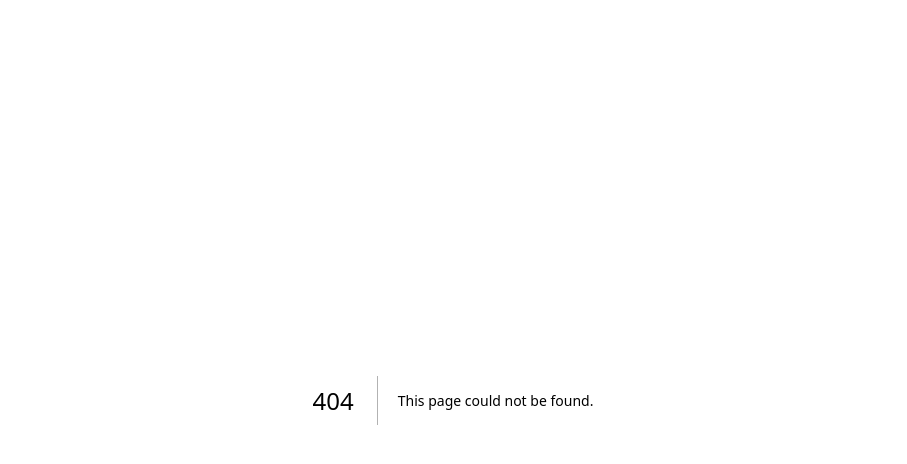
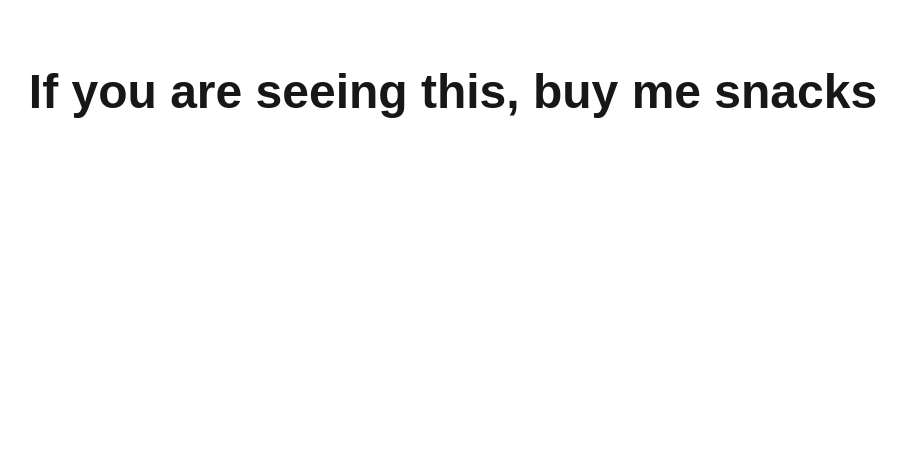
Before and after one commit to aikobeyers/ab-website-react, a Next.js app: page /you/should/not/look/here in a window 1280 px wide. Before the commit this address had no page. Shown: the top 464 px of the page, without its empty margins (187-1094 px from the left). Built offline with nearby package versions, Linux system fonts and the light colour scheme.

Commit message:
First version of secret page

```diff
--- a/src/app/page.tsx
+++ b/src/app/page.tsx
@@ -2,6 +2,5 @@
 export default function Home() {
   return (
     <div>TEST NEW</div>
-
   );
 }
--- a/src/app/secret/page.tsx
+++ /dev/null
@@ -1,5 +0,0 @@
-export default function Secret() {
-    return (
-        <div>This is a secret</div>
-    );
-}
--- a/src/app/secret/whyareyouhere/dontlook/page.tsx
+++ /dev/null
@@ -1,5 +0,0 @@
-export default function Snacks() {
-    return (
-        <div>If you are seeing this, buy me snacks</div>
-    );
-}
--- a/src/app/secret/whyareyouhere/page.tsx
+++ /dev/null
@@ -1,5 +0,0 @@
-export default function Why() {
-    return (
-        <div>You should not be here</div>
-    );
-}
--- /dev/null
+++ b/src/app/you/should/not/look/here/page.module.css
@@ -0,0 +1,12 @@
+.wrapper{
+  padding-top: 5%;
+  margin: 0 15px;
+
+  display: flex;
+  justify-content: center;
+}
+
+.message{
+  font-weight: 900;
+  font-size: xxx-large;
+}
--- /dev/null
+++ b/src/app/you/should/not/look/here/page.tsx
@@ -0,0 +1,9 @@
+import style from './page.module.css';
+
+export default function Snacks() {
+    return (
+        <div className={style.wrapper}>
+            <span className={style.message}>If you are seeing this, buy me snacks</span>
+        </div>
+    );
+}
```
